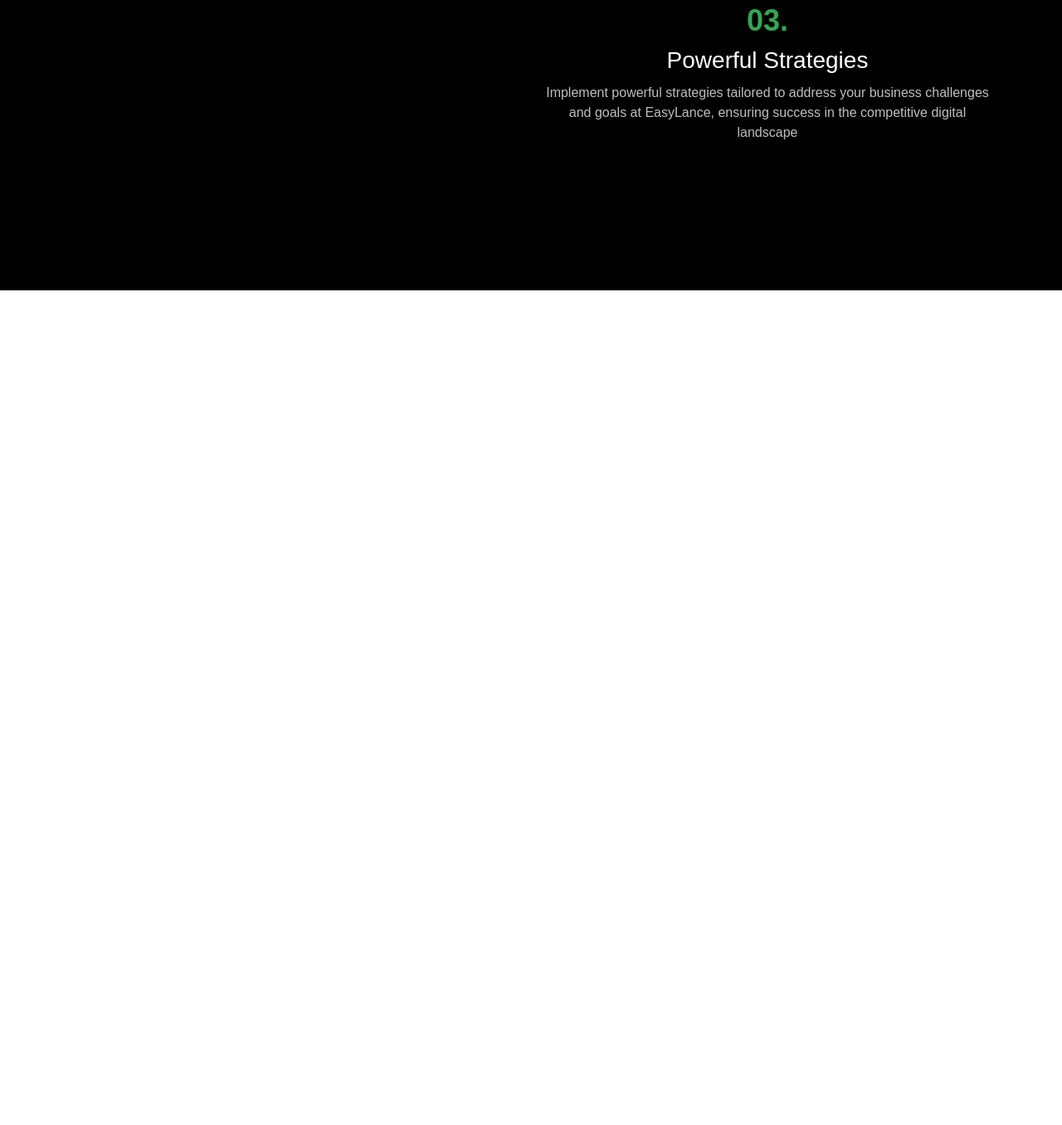
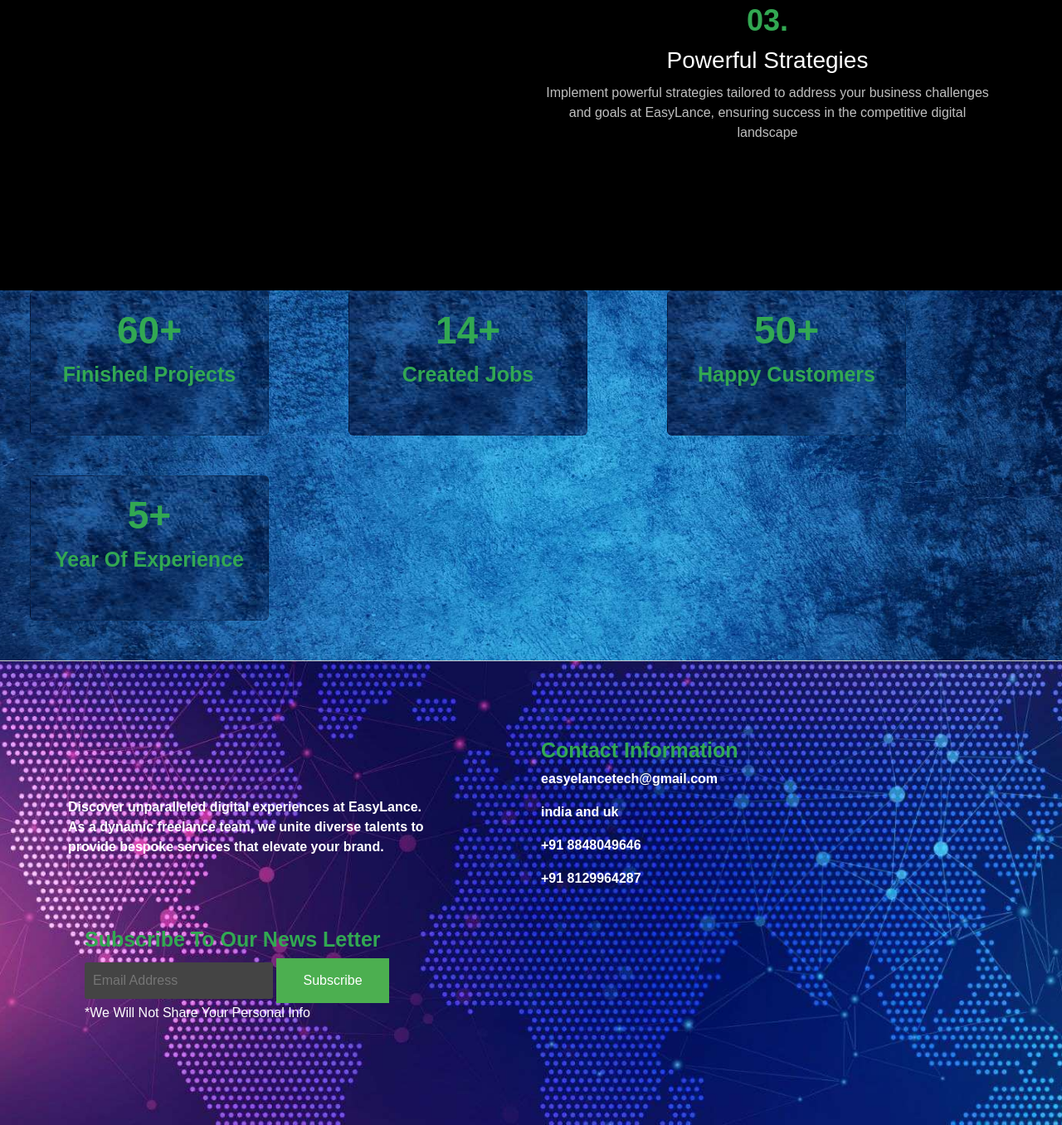
Before and after one commit to aaryaaanx/EasyLance, a plain HTML site: page index.html in a window 1280 px wide. Shown: the part 3383-4739 px from the top of the page at 83% size. Before the commit the page ends 3733 px from the top, so only its background shows below. Drawn offline with nearby package versions, Linux system fonts and the light colour scheme.

Commit message:
updated commit

```diff
--- a/index.html
+++ b/index.html
@@ -55,7 +55,7 @@
               <a href="" class="home-btn">Comming Soon</a>
             </div>
           </div>
-        </section>
+        </se1ction>
       </div>
     </div>
 
@@ -203,6 +203,13 @@
                               final product aligns seamlessly with your vision.
                             </p>
                           </div>
+                          <div class="col ">
+                            <a href="" class="home-btn">Comming Soon</a>
+                          </div>
+                          <div class="col ">
+                            <h3 class="arjun">Arjun</h3>
+                            <p class="highlight">CEO & FOUNDER</p>
+                          </div>
                         </div>
                       </div>
                     </div>
@@ -272,6 +279,102 @@
             </div>
           </div>
         </section>
+
+
+        <section class="">
+
+          <div class="">
+            <div class="row kailas">
+              <div class="card" style="width: 18rem;">
+
+                <div class="feature">
+                  <h2 class="featured-number">60+</h2>
+                  <h4 class="featured-text">Finished Projects</h4>
+                </div>
+              </div>
+              <div class="card" style="width: 18rem;">
+
+                <div class="feature">
+                  <h2 class="featured-number">14+</h2>
+                  <h4 class="featured-text">Created Jobs</h4>
+                </div>
+              </div>
+              <div class="card" style="width: 18rem;">
+
+                <div class="feature">
+                  <h2 class="featured-number">50+</h2>
+                  <h4 class="featured-text">Happy Customers</h4>
+                </div>
+              </div>
+              <div class="card" style="width: 18rem;">
+
+                <div class="feature">
+                  <h2 class="featured-number">5+</h2>
+                  <h4 class="featured-text">Year Of Experience</h4>
+                </div>
+              </div>
+
+
+            </div>
+
+        </div>
+
+
+        </section>
+
+        <section class="">
+          <div class="footer">
+            <div class="container">
+              <div class="row">
+                <div class="col col-12 col-sm-12 col-md-12 col-lg-12 col-xl-12 col-xxl-12">
+                  <div class="row">
+                    <div class="col col-6 col-sm-6 col-md-6 col-lg-6 col-xl-6 col-xxl-6">
+                      <br>
+                      <br>
+                      <br>
+                      <br>
+                      <br>
+                      <br>
+                      <p class="footer-text">
+                        Discover unparalleled digital experiences at EasyLance. <br> As a dynamic freelance team, we unite diverse talents to <br>provide bespoke services that elevate your brand.
+                      </p>
+                      <br>
+                      <br>
+
+                      <div class="newsletter-form">
+                        <h2 class="featured-textt">Subscribe To Our News Letter</h2>
+                        <form>
+                            <input type="email" placeholder="Email Address" required>
+                            <button type="submit">Subscribe</button>
+                        </form>
+                        <p>*We Will Not Share Your Personal Info</p>
+                    </div>
+
+                    </div>
+
+                    <div class="col col-6 col-sm-6 col-md-6 col-lg-6 col-xl-6 col-xxl-6">
+
+                      <div class="footer-text">
+                        <br>
+                        <br>
+                        <br>
+
+
+                        <h2 class="featured-textt">Contact Information</h2>
+                        <p><i class="fa fa-envelope"></i> easyelancetech@gmail.com</p>
+                        <p><i class="fa fa-map-marker"></i> india and uk</p>
+                        <p><i class="fa fa-phone"></i> +91 8848049646</p>
+                        <p><i class="fa fa-phone"></i> +91 8129964287</p>
+                    </div>
+
+
+                    </div>
+                  </div>
+                </div>
+              </div>
+            </div>
+        </div>
+        </section>
       </div>
     </div>
 
--- a/style.css
+++ b/style.css
@@ -12,9 +12,10 @@
 
     min-height: 100vh;
     width: 100%;
-    background-image: linear-gradient(rgba(4,9,30,0,7), rgba(4,9,30,0,7));
+    background-image: linear-gradient(rgba(0,0,0,0,7), rgba(0,0,0,0,7));
     background-image: url(images/background.jpg);
     background-position: center;
+    background-attachment: fixed;
     background-size: cover;
     position: relative;
 }
@@ -202,6 +203,7 @@
 
 
 
+
 }
 .service-coll{
     flex-basis: 31%;
@@ -317,7 +319,114 @@
     font-weight: bold;
     margin-bottom: 10px;
 }
+
+
 .feature-description {
     font-size: 16px;
     line-height: 1.5;
 }
+
+.arjun{
+    font-weight: bold;
+    font-style: italic;
+    font-family:'Courier New', Courier, monospace;
+    text-decoration: underline;
+}
+.footer {
+    padding: 20px;
+    text-align: center;
+
+    background-position: center;
+    background-repeat: no-repeat;
+    background-color: #000000;
+    border-top: 1px solid #ccc;
+}
+.card{
+    padding: 20px;
+    display: flex;
+
+    justify-content: space-evenly;
+    margin: 3rem;
+    background-image: url(images/pattern-bg-3.jpg);
+
+    align-content: center;
+    border: 2px solid #036424;
+
+
+    border-radius: 5%;
+
+}
+
+.featured-number{
+    text-align: center;
+    color: #32a852;
+    font-size: 46px;
+    font-weight: bold;
+    margin-bottom: 10px;
+}
+
+.featured-text{
+    text-align: center;
+    font-size: 25px;
+    font-weight: bold;
+    color: #32a852;
+}
+.kailas{
+    background-image: url(images/pattern-bg-3.jpg);
+
+    background-size: cover;
+    background-repeat: no-repeat;
+}
+
+.footer{
+
+
+    background-image:  url(images/footer-bg-1.jpg);
+
+    background-attachment: fixed;
+    background-size: cover;
+    background-repeat: no-repeat;
+    height: 70vh;
+}
+
+.footer-text{
+    text-align: left;
+    font-weight: bold;
+
+}
+
+.newsletter-form {
+    text-align: left;
+
+    padding: 20px;
+    border-radius: 5px;
+}
+
+input[type="email"] {
+    padding: 10px;
+    border: none;
+    border-radius: 3px;
+    background-color: #444;
+    color: #fff;
+}
+
+button{
+    background-color: #4CAF50; /* Green */
+    border: none;
+    color: white;
+    padding: 15px 32px;
+    text-align: center;
+    text-decoration: none;
+    display: inline-block;
+    font-size: 16px;
+    margin: 4px 2px;
+    cursor: pointer;
+    border-radius: 3px;
+}
+
+.featured-textt{
+    text-align: left;
+    font-size: 25px;
+    font-weight: bold;
+    color: #32a852;
+}
```
Also changed, not shown: images/footer-bg-1.jpg (added), images/pattern-bg-3.jpg (added).
